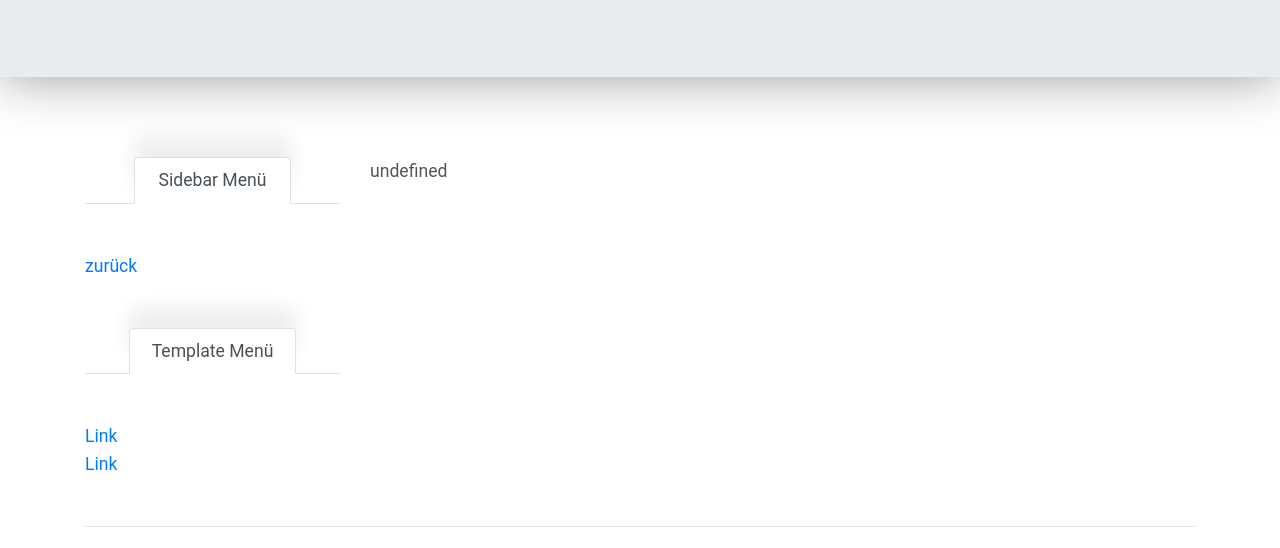
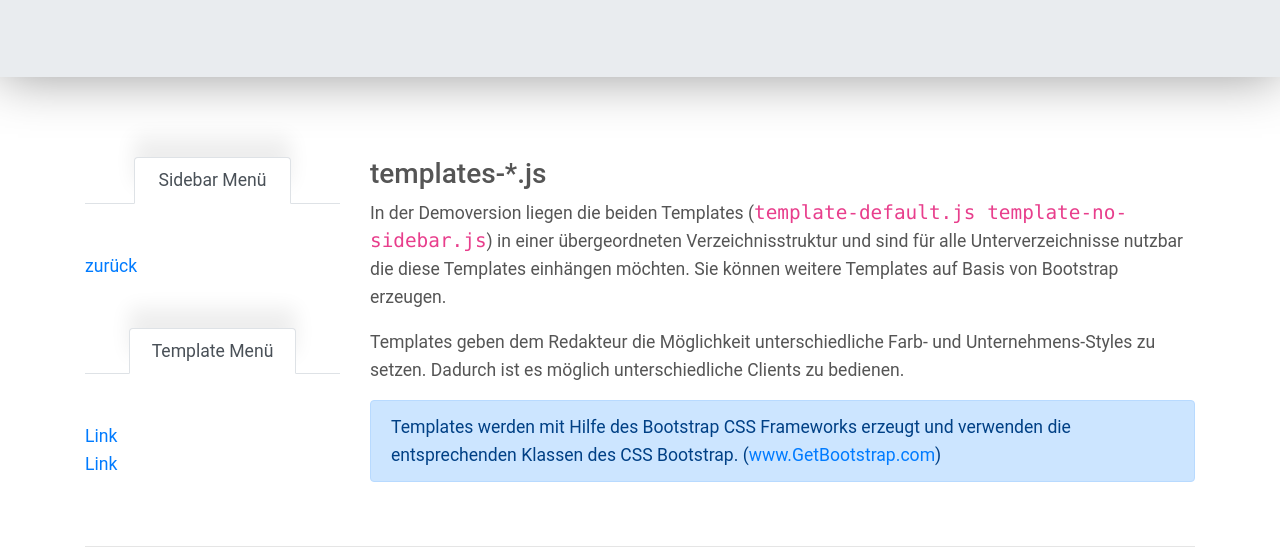
Before and after one commit to Oliver-Lohse/JS-Mini-CMS, a plain HTML site: page content/kategorie-2/index.html in a window 1280 px wide. Shown: the part 178-726 px from the top of the page. Drawn offline with nearby package versions, Linux system fonts and the light colour scheme; files whose address does not match are found by name; a web font is replaced by a local one.

Commit message:
Update index.html

```diff
--- a/content/kategorie-2/index.html
+++ b/content/kategorie-2/index.html
@@ -1,7 +1,7 @@
 <html>
-	<title>JS-CMS</title>
+    <title>JS-CMS</title>
     <head>
-	   <meta charset="utf-8">
+	<meta charset="utf-8">
         <meta name="viewport"    content="width=device-width, initial-scale=1">
         <meta name="author"      content="Oliver Lohse">
         <link rel="stylesheet" href="https://stackpath.bootstrapcdn.com/bootstrap/4.5.0/css/bootstrap.min.css" integrity="sha384-9aIt2nRpC12Uk9gS9baDl411NQApFmC26EwAOH8WgZl5MYYxFfc+NcPb1dKGj7Sk" crossorigin="anonymous">
@@ -9,16 +9,16 @@
     </head>
 
 <body>
-	<div id="template"></div>
+    <div id="template"></div>
 </body>
 
 <script language="JavaScript" src="../../templates/template-default.js"   type="text/javascript"></script>
 
-<script language="JavaScript" src="../../bausteine/bausteine-komposit.js" type="text/javascript"></script>
-<script language="JavaScript" src="data-content.js"                       type="text/javascript"></script>
-<script language="JavaScript" src="data-sidebar.js"                       type="text/javascript"></script>
-<script language="JavaScript" src="data-footer.js"                        type="text/javascript"></script>
+<script language="JavaScript" src="../../bausteine/bausteine.js" type="text/javascript"></script>
+<script language="JavaScript" src="data-content.js"              type="text/javascript"></script>
+<script language="JavaScript" src="data-sidebar.js"              type="text/javascript"></script>
+<script language="JavaScript" src="data-footer.js"               type="text/javascript"></script>
 
-<script language="JavaScript" src="../../scripts/renderer.js"             type="text/javascript"></script>
+<script language="JavaScript" src="../../scripts/renderer.js"    type="text/javascript"></script>
 
 </html>
```
